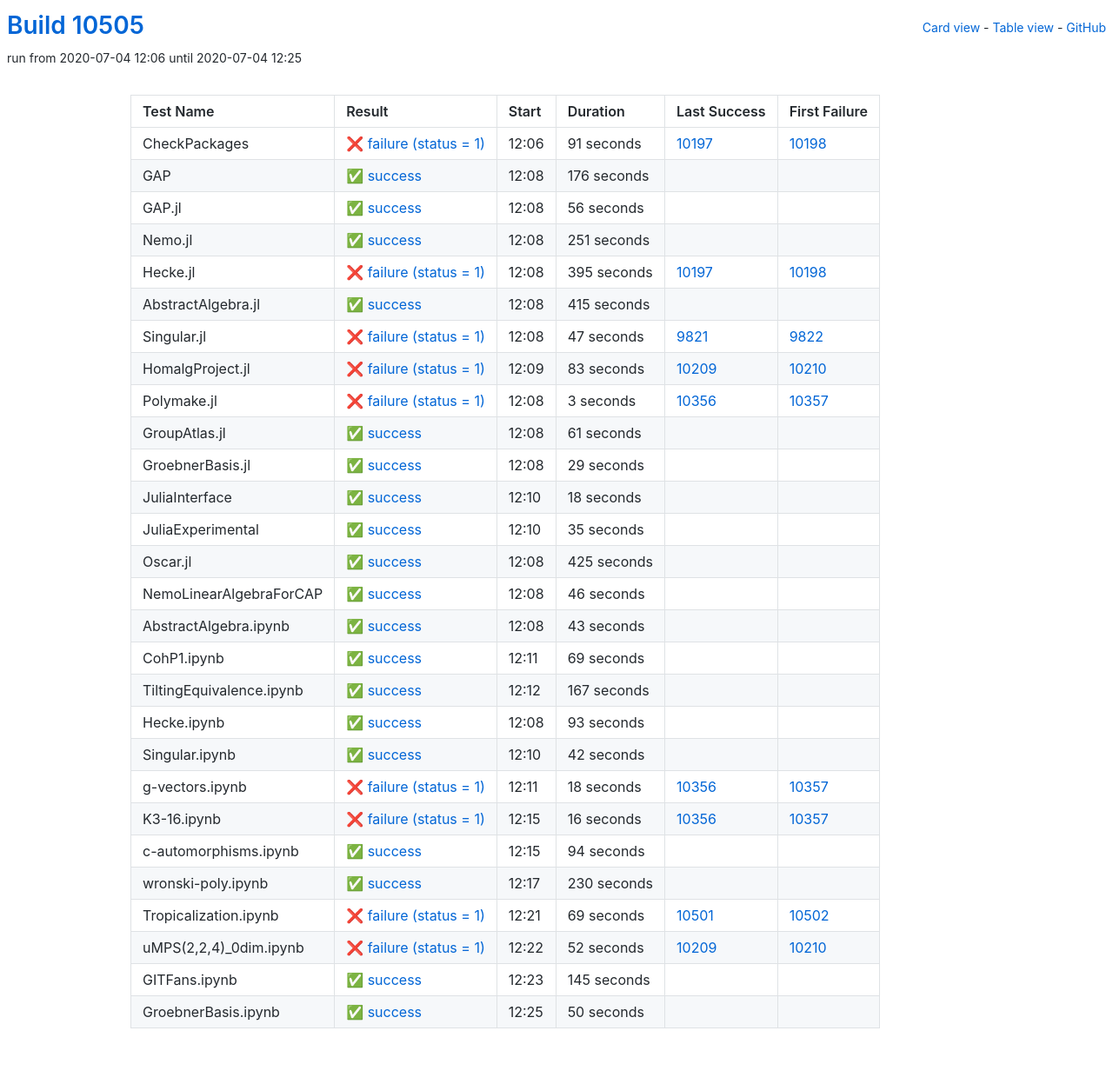
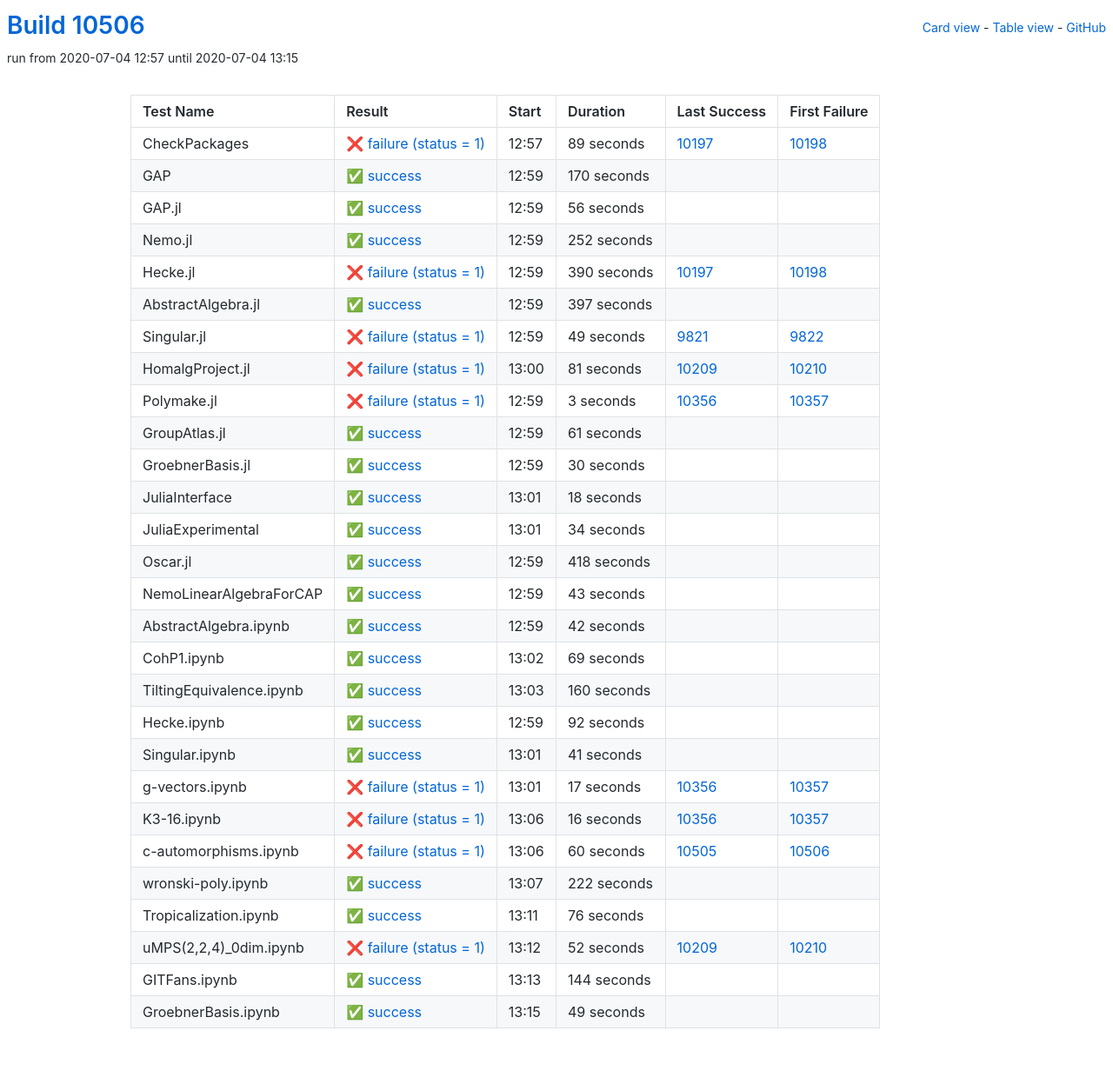
Before and after one commit to oscar-system/oscar-ci-status, a Jekyll site: the page built from table.html, in a window 1280 px wide. Shown: the whole page at 87% size. Built offline with Jekyll 4.4.1, drawn with Linux system fonts in a browser that asks for light colours.

Commit message:
Build #10506

```diff
--- a/_data/ci.yml
+++ b/_data/ci.yml
@@ -1,6 +1,6 @@
 ---
-build: 10505
-build_url: https://oscarci.mathematik.uni-kl.de/job/oscar/10505/
+build: 10506
+build_url: https://oscarci.mathematik.uni-kl.de/job/oscar/10506/
 job: oscar
 organization: oscar-system
 repo: oscar-ci-status
@@ -8,32 +8,32 @@
 tests:
 - name: CheckPackages
   id: checkpackages
-  log: https://oscarci.mathematik.uni-kl.de/job/oscar/10505/artifact/logs/build-10505/CheckPackages.log
-  start: 2020-07-04 12:06
+  log: https://oscarci.mathematik.uni-kl.de/job/oscar/10506/artifact/logs/build-10506/CheckPackages.log
+  start: 2020-07-04 12:57
   success: false
   exitcode: 1
   status: failure
-  duration: 91
+  duration: 89
   last_success: 10197
   last_success_url: https://oscarci.mathematik.uni-kl.de/job/oscar/10197/
   first_failure: 10198
   first_failure_url: https://oscarci.mathematik.uni-kl.de/job/oscar/10198/
 - name: GAP
   id: gap
-  log: https://oscarci.mathematik.uni-kl.de/job/oscar/10505/artifact/logs/build-10505/GAP.log
-  start: 2020-07-04 12:08
+  log: https://oscarci.mathematik.uni-kl.de/job/oscar/10506/artifact/logs/build-10506/GAP.log
+  start: 2020-07-04 12:59
   success: true
   exitcode: 0
   status: success
-  duration: 176
+  duration: 170
   last_success: false
   last_success_url:
   first_failure: false
   first_failure_url:
 - name: GAP.jl
   id: gap-jl
-  log: https://oscarci.mathematik.uni-kl.de/job/oscar/10505/artifact/logs/build-10505/GAP.jl.log
-  start: 2020-07-04 12:08
+  log: https://oscarci.mathematik.uni-kl.de/job/oscar/10506/artifact/logs/build-10506/GAP.jl.log
+  start: 2020-07-04 12:59
   success: true
   exitcode: 0
   status: success
@@ -44,68 +44,68 @@
   first_failure_url:
 - name: Nemo.jl
   id: nemo-jl
-  log: https://oscarci.mathematik.uni-kl.de/job/oscar/10505/artifact/logs/build-10505/Nemo.jl.log
-  start: 2020-07-04 12:08
+  log: https://oscarci.mathematik.uni-kl.de/job/oscar/10506/artifact/logs/build-10506/Nemo.jl.log
+  start: 2020-07-04 12:59
   success: true
   exitcode: 0
   status: success
-  duration: 251
+  duration: 252
   last_success: false
   last_success_url:
   first_failure: false
   first_failure_url:
 - name: Hecke.jl
   id: hecke-jl
-  log: https://oscarci.mathematik.uni-kl.de/job/oscar/10505/artifact/logs/build-10505/Hecke.jl.log
-  start: 2020-07-04 12:08
+  log: https://oscarci.mathematik.uni-kl.de/job/oscar/10506/artifact/logs/build-10506/Hecke.jl.log
+  start: 2020-07-04 12:59
   success: false
   exitcode: 1
   status: failure
-  duration: 395
+  duration: 390
   last_success: 10197
   last_success_url: https://oscarci.mathematik.uni-kl.de/job/oscar/10197/
   first_failure: 10198
   first_failure_url: https://oscarci.mathematik.uni-kl.de/job/oscar/10198/
 - name: AbstractAlgebra.jl
   id: abstractalgebra-jl
-  log: https://oscarci.mathematik.uni-kl.de/job/oscar/10505/artifact/logs/build-10505/AbstractAlgebra.jl.log
-  start: 2020-07-04 12:08
+  log: https://oscarci.mathematik.uni-kl.de/job/oscar/10506/artifact/logs/build-10506/AbstractAlgebra.jl.log
+  start: 2020-07-04 12:59
   success: true
   exitcode: 0
   status: success
-  duration: 415
+  duration: 397
   last_success: false
   last_success_url:
   first_failure: false
   first_failure_url:
 - name: Singular.jl
   id: singular-jl
-  log: https://oscarci.mathematik.uni-kl.de/job/oscar/10505/artifact/logs/build-10505/Singular.jl.log
-  start: 2020-07-04 12:08
+  log: https://oscarci.mathematik.uni-kl.de/job/oscar/10506/artifact/logs/build-10506/Singular.jl.log
+  start: 2020-07-04 12:59
   success: false
   exitcode: 1
   status: failure
-  duration: 47
+  duration: 49
   last_success: 9821
   last_success_url: https://oscarci.mathematik.uni-kl.de/job/oscar/9821/
   first_failure: 9822
   first_failure_url: https://oscarci.mathematik.uni-kl.de/job/oscar/9822/
 - name: HomalgProject.jl
   id: homalgproject-jl
-  log: https://oscarci.mathematik.uni-kl.de/job/oscar/10505/artifact/logs/build-10505/HomalgProject.jl.log
-  start: 2020-07-04 12:09
+  log: https://oscarci.mathematik.uni-kl.de/job/oscar/10506/artifact/logs/build-10506/HomalgProject.jl.log
+  start: 2020-07-04 13:00
   success: false
   exitcode: 1
   status: failure
-  duration: 83
+  duration: 81
   last_success: 10209
   last_success_url: https://oscarci.mathematik.uni-kl.de/job/oscar/10209/
   first_failure: 10210
   first_failure_url: https://oscarci.mathematik.uni-kl.de/job/oscar/10210/
 - name: Polymake.jl
   id: polymake-jl
-  log: https://oscarci.mathematik.uni-kl.de/job/oscar/10505/artifact/logs/build-10505/Polymake.jl.log
-  start: 2020-07-04 12:08
+  log: https://oscarci.mathematik.uni-kl.de/job/oscar/10506/artifact/logs/build-10506/Polymake.jl.log
+  start: 2020-07-04 12:59
   success: false
   exitcode: 1
   status: failure
@@ -116,8 +116,8 @@
   first_failure_url: https://oscarci.mathematik.uni-kl.de/job/oscar/10357/
 - name: GroupAtlas.jl
   id: groupatlas-jl
-  log: https://oscarci.mathematik.uni-kl.de/job/oscar/10505/artifact/logs/build-10505/GroupAtlas.jl.log
-  start: 2020-07-04 12:08
+  log: https://oscarci.mathematik.uni-kl.de/job/oscar/10506/artifact/logs/build-10506/GroupAtlas.jl.log
+  start: 2020-07-04 12:59
   success: true
   exitcode: 0
   status: success
@@ -128,20 +128,20 @@
   first_failure_url:
 - name: GroebnerBasis.jl
   id: groebnerbasis-jl
-  log: https://oscarci.mathematik.uni-kl.de/job/oscar/10505/artifact/logs/build-10505/GroebnerBasis.jl.log
-  start: 2020-07-04 12:08
+  log: https://oscarci.mathematik.uni-kl.de/job/oscar/10506/artifact/logs/build-10506/GroebnerBasis.jl.log
+  start: 2020-07-04 12:59
   success: true
   exitcode: 0
   status: success
-  duration: 29
+  duration: 30
   last_success: false
   last_success_url:
   first_failure: false
   first_failure_url:
 - name: JuliaInterface
   id: juliainterface
-  log: https://oscarci.mathematik.uni-kl.de/job/oscar/10505/artifact/logs/build-10505/JuliaInterface.log
-  start: 2020-07-04 12:10
+  log: https://oscarci.mathematik.uni-kl.de/job/oscar/10506/artifact/logs/build-10506/JuliaInterface.log
+  start: 2020-07-04 13:01
   success: true
   exitcode: 0
   status: success
@@ -152,44 +152,32 @@
   first_failure_url:
 - name: JuliaExperimental
   id: juliaexperimental
-  log: https://oscarci.mathematik.uni-kl.de/job/oscar/10505/artifact/logs/build-10505/JuliaExperimental.log
-  start: 2020-07-04 12:10
+  log: https://oscarci.mathematik.uni-kl.de/job/oscar/10506/artifact/logs/build-10506/JuliaExperimental.log
+  start: 2020-07-04 13:01
   success: true
   exitcode: 0
   status: success
-  duration: 35
+  duration: 34
   last_success: false
   last_success_url:
   first_failure: false
   first_failure_url:
 - name: Oscar.jl
   id: oscar-jl
-  log: https://oscarci.mathematik.uni-kl.de/job/oscar/10505/artifact/logs/build-10505/Oscar.jl.log
-  start: 2020-07-04 12:08
+  log: https://oscarci.mathematik.uni-kl.de/job/oscar/10506/artifact/logs/build-10506/Oscar.jl.log
+  start: 2020-07-04 12:59
   success: true
   exitcode: 0
   status: success
-  duration: 425
+  duration: 418
   last_success: false
   last_success_url:
   first_failure: false
   first_failure_url:
 - name: NemoLinearAlgebraForCAP
   id: nemolinearalgebraforcap
-  log: https://oscarci.mathematik.uni-kl.de/job/oscar/10505/artifact/logs/build-10505/NemoLinearAlgebraForCAP.log
-  start: 2020-07-04 12:08
-  success: true
-  exitcode: 0
-  status: success
-  duration: 46
-  last_success: false
-  last_success_url:
-  first_failure: false
-  first_failure_url:
-- name: AbstractAlgebra.ipynb
-  id: abstractalgebra-ipynb
-  log: https://oscarci.mathematik.uni-kl.de/job/oscar/10505/artifact/logs/build-10505/AbstractAlgebra.ipynb.log
-  start: 2020-07-04 12:08
+  log: https://oscarci.mathematik.uni-kl.de/job/oscar/10506/artifact/logs/build-10506/NemoLinearAlgebraForCAP.log
+  start: 2020-07-04 12:59
   success: true
   exitcode: 0
   status: success
@@ -198,10 +186,22 @@
   last_success_url:
   first_failure: false
   first_failure_url:
+- name: AbstractAlgebra.ipynb
+  id: abstractalgebra-ipynb
+  log: https://oscarci.mathematik.uni-kl.de/job/oscar/10506/artifact/logs/build-10506/AbstractAlgebra.ipynb.log
+  start: 2020-07-04 12:59
+  success: true
+  exitcode: 0
+  status: success
+  duration: 42
+  last_success: false
+  last_success_url:
+  first_failure: false
+  first_failure_url:
 - name: CohP1.ipynb
   id: cohp1-ipynb
-  log: https://oscarci.mathematik.uni-kl.de/job/oscar/10505/artifact/logs/build-10505/CohP1.ipynb.log
-  start: 2020-07-04 12:11
+  log: https://oscarci.mathematik.uni-kl.de/job/oscar/10506/artifact/logs/build-10506/CohP1.ipynb.log
+  start: 2020-07-04 13:02
   success: true
   exitcode: 0
   status: success
@@ -212,56 +212,56 @@
   first_failure_url:
 - name: TiltingEquivalence.ipynb
   id: tiltingequivalence-ipynb
-  log: https://oscarci.mathematik.uni-kl.de/job/oscar/10505/artifact/logs/build-10505/TiltingEquivalence.ipynb.log
-  start: 2020-07-04 12:12
+  log: https://oscarci.mathematik.uni-kl.de/job/oscar/10506/artifact/logs/build-10506/TiltingEquivalence.ipynb.log
+  start: 2020-07-04 13:03
   success: true
   exitcode: 0
   status: success
-  duration: 167
+  duration: 160
   last_success: false
   last_success_url:
   first_failure: false
   first_failure_url:
 - name: Hecke.ipynb
   id: hecke-ipynb
-  log: https://oscarci.mathematik.uni-kl.de/job/oscar/10505/artifact/logs/build-10505/Hecke.ipynb.log
-  start: 2020-07-04 12:08
+  log: https://oscarci.mathematik.uni-kl.de/job/oscar/10506/artifact/logs/build-10506/Hecke.ipynb.log
+  start: 2020-07-04 12:59
   success: true
   exitcode: 0
   status: success
-  duration: 93
+  duration: 92
   last_success: false
   last_success_url:
   first_failure: false
   first_failure_url:
 - name: Singular.ipynb
   id: singular-ipynb
-  log: https://oscarci.mathematik.uni-kl.de/job/oscar/10505/artifact/logs/build-10505/Singular.ipynb.log
-  start: 2020-07-04 12:10
+  log: https://oscarci.mathematik.uni-kl.de/job/oscar/10506/artifact/logs/build-10506/Singular.ipynb.log
+  start: 2020-07-04 13:01
   success: true
   exitcode: 0
   status: success
-  duration: 42
+  duration: 41
   last_success: false
   last_success_url:
   first_failure: false
   first_failure_url:
 - name: g-vectors.ipynb
   id: g-vectors-ipynb
-  log: https://oscarci.mathematik.uni-kl.de/job/oscar/10505/artifact/logs/build-10505/g-vectors.ipynb.log
-  start: 2020-07-04 12:11
+  log: https://oscarci.mathematik.uni-kl.de/job/oscar/10506/artifact/logs/build-10506/g-vectors.ipynb.log
+  start: 2020-07-04 13:01
   success: false
   exitcode: 1
   status: failure
-  duration: 18
+  duration: 17
   last_success: 10356
   last_success_url: https://oscarci.mathematik.uni-kl.de/job/oscar/10356/
   first_failure: 10357
   first_failure_url: https://oscarci.mathematik.uni-kl.de/job/oscar/10357/
 - name: K3-16.ipynb
   id: k3-16-ipynb
-  log: https://oscarci.mathematik.uni-kl.de/job/oscar/10505/artifact/logs/build-10505/K3-16.ipynb.log
-  start: 2020-07-04 12:15
+  log: https://oscarci.mathematik.uni-kl.de/job/oscar/10506/artifact/logs/build-10506/K3-16.ipynb.log
+  start: 2020-07-04 13:06
   success: false
   exitcode: 1
   status: failure
@@ -272,44 +272,44 @@
   first_failure_url: https://oscarci.mathematik.uni-kl.de/job/oscar/10357/
 - name: c-automorphisms.ipynb
   id: c-automorphisms-ipynb
-  log: https://oscarci.mathematik.uni-kl.de/job/oscar/10505/artifact/logs/build-10505/c-automorphisms.ipynb.log
-  start: 2020-07-04 12:15
+  log: https://oscarci.mathematik.uni-kl.de/job/oscar/10506/artifact/logs/build-10506/c-automorphisms.ipynb.log
+  start: 2020-07-04 13:06
+  success: false
+  exitcode: 1
+  status: failure
+  duration: 60
+  last_success: 10505
+  last_success_url: https://oscarci.mathematik.uni-kl.de/job/oscar/10505/
+  first_failure: 10506
+  first_failure_url: https://oscarci.mathematik.uni-kl.de/job/oscar/10506/
+- name: wronski-poly.ipynb
+  id: wronski-poly-ipynb
+  log: https://oscarci.mathematik.uni-kl.de/job/oscar/10506/artifact/logs/build-10506/wronski-poly.ipynb.log
+  start: 2020-07-04 13:07
   success: true
   exitcode: 0
   status: success
-  duration: 94
-  last_success: false
-  last_success_url:
-  first_failure: false
-  first_failure_url:
-- name: wronski-poly.ipynb
-  id: wronski-poly-ipynb
-  log: https://oscarci.mathematik.uni-kl.de/job/oscar/10505/artifact/logs/build-10505/wronski-poly.ipynb.log
-  start: 2020-07-04 12:17
-  success: true
-  exitcode: 0
-  status: success
-  duration: 230
+  duration: 222
   last_success: false
   last_success_url:
   first_failure: false
   first_failure_url:
 - name: Tropicalization.ipynb
   id: tropicalization-ipynb
-  log: https://oscarci.mathematik.uni-kl.de/job/oscar/10505/artifact/logs/build-10505/Tropicalization.ipynb.log
-  start: 2020-07-04 12:21
-  success: false
-  exitcode: 1
-  status: failure
-  duration: 69
-  last_success: 10501
-  last_success_url: https://oscarci.mathematik.uni-kl.de/job/oscar/10501/
-  first_failure: 10502
-  first_failure_url: https://oscarci.mathematik.uni-kl.de/job/oscar/10502/
+  log: https://oscarci.mathematik.uni-kl.de/job/oscar/10506/artifact/logs/build-10506/Tropicalization.ipynb.log
+  start: 2020-07-04 13:11
+  success: true
+  exitcode: 0
+  status: success
+  duration: 76
+  last_success: false
+  last_success_url:
+  first_failure: false
+  first_failure_url:
 - name: uMPS(2,2,4)_0dim.ipynb
   id: umps-2-2-4-0dim-ipynb
-  log: https://oscarci.mathematik.uni-kl.de/job/oscar/10505/artifact/logs/build-10505/uMPS-2-2-4-_0dim.ipynb.log
-  start: 2020-07-04 12:22
+  log: https://oscarci.mathematik.uni-kl.de/job/oscar/10506/artifact/logs/build-10506/uMPS-2-2-4-_0dim.ipynb.log
+  start: 2020-07-04 13:12
   success: false
   exitcode: 1
   status: failure
@@ -320,24 +320,24 @@
   first_failure_url: https://oscarci.mathematik.uni-kl.de/job/oscar/10210/
 - name: GITFans.ipynb
   id: gitfans-ipynb
-  log: https://oscarci.mathematik.uni-kl.de/job/oscar/10505/artifact/logs/build-10505/GITFans.ipynb.log
-  start: 2020-07-04 12:23
+  log: https://oscarci.mathematik.uni-kl.de/job/oscar/10506/artifact/logs/build-10506/GITFans.ipynb.log
+  start: 2020-07-04 13:13
   success: true
   exitcode: 0
   status: success
-  duration: 145
+  duration: 144
   last_success: false
   last_success_url:
   first_failure: false
   first_failure_url:
 - name: GroebnerBasis.ipynb
   id: groebnerbasis-ipynb
-  log: https://oscarci.mathematik.uni-kl.de/job/oscar/10505/artifact/logs/build-10505/GroebnerBasis.ipynb.log
-  start: 2020-07-04 12:25
+  log: https://oscarci.mathematik.uni-kl.de/job/oscar/10506/artifact/logs/build-10506/GroebnerBasis.ipynb.log
+  start: 2020-07-04 13:15
   success: true
   exitcode: 0
   status: success
-  duration: 50
+  duration: 49
   last_success: false
   last_success_url:
   first_failure: false
```
Also changed, not shown: README.md.
